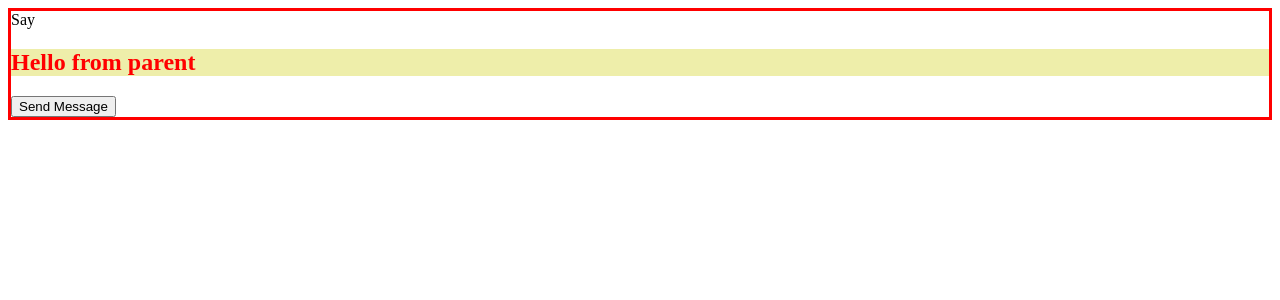
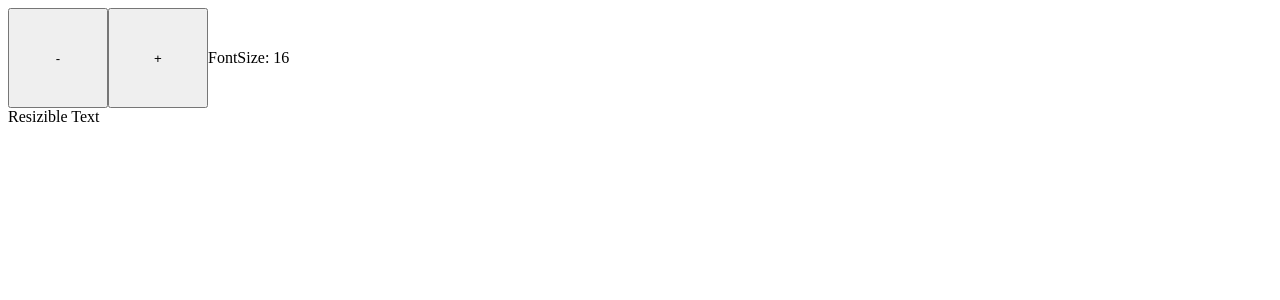
Before and after one commit to samade123/angular-my-first-project, an Angular app: page / in a window 1280 px wide. Shown: the top 300 px of the page. Built offline with nearby package versions, Linux system fonts and the light colour scheme.

Commit message:
two way binding

```diff
--- /dev/null
+++ b/src/app/app-sizer/app-sizer.component.html
@@ -0,0 +1,12 @@
+<div>
+  <button type="button" (click)="dec()">-</button>
+  <button type="button" (click)="inc()">+</button>
+  <label [style.font-size.px]="size">FontSize: {{size}}</label>
+</div>
+
+<style>
+  button {
+    min-height: 100px;
+    aspect-ratio: 1;
+  }
+</style>
--- /dev/null
+++ b/src/app/app-sizer/app-sizer.component.ts
@@ -0,0 +1,24 @@
+import { Component, EventEmitter, Input, OnInit, Output } from '@angular/core';
+
+@Component({
+  selector: 'app-sizer',
+  templateUrl: './app-sizer.component.html',
+  styleUrls: ['./app-sizer.component.scss'],
+})
+export class AppSizerComponent {
+  @Input() size: number;
+  @Output() sizeChange = new EventEmitter<number>();
+
+  dec() {
+    this.resize(-1);
+  }
+
+  inc() {
+    this.resize(+1);
+  }
+
+  resize(delta: number) {
+    this.size = Math.min(40, Math.max(8, +this.size + delta));
+    this.sizeChange.emit(this.size);
+  }
+}
--- a/src/app/app.component.html
+++ b/src/app/app.component.html
@@ -1,2 +1,2 @@
-<!-- <app-hello-world></app-hello-world> -->
-<app-parent></app-parent>
+<app-sizer [(size)]="fontSizepx"></app-sizer>
+<div [style.font-size.px]="fontSizepx">Resizible Text</div>
--- a/src/app/app.component.ts
+++ b/src/app/app.component.ts
@@ -10,18 +10,6 @@
   export class AppComponent {
 
   title = 'my-first-project';
-  intervalSub: ReturnType<typeof setInterval>;
-
-  // ngOnInit(): void {
-  //     this.intervalSub = setInterval(()=> {
-  //       console.log("Hello from ngOnInint")
-  //     }, 1000)
-  // }
-
-  // ngOnDestroy(): void {
-  //     if(this.intervalSub){
-  //       clearInterval(this.intervalSub)
-  //     }
-  // }
+  fontSizepx = 16;
 
 }
--- a/src/app/app.module.ts
+++ b/src/app/app.module.ts
@@ -6,6 +6,7 @@
 import { HelloWorldComponent } from './hello-world.component';
 import { ChildComponent } from './child/child.component';
 import { ParentComponent } from './parent/parent.component';
+import { AppSizerComponent } from './app-sizer/app-sizer.component';
 
 
 @NgModule({
@@ -14,6 +15,7 @@
     HelloWorldComponent,
     ChildComponent,
     ParentComponent,
+    AppSizerComponent,
   ],
   imports: [
     BrowserModule,
```
Also changed, not shown: src/app/app-sizer/app-sizer.component.scss (added), 1 other file (tests, documents, lock files or other folders).
